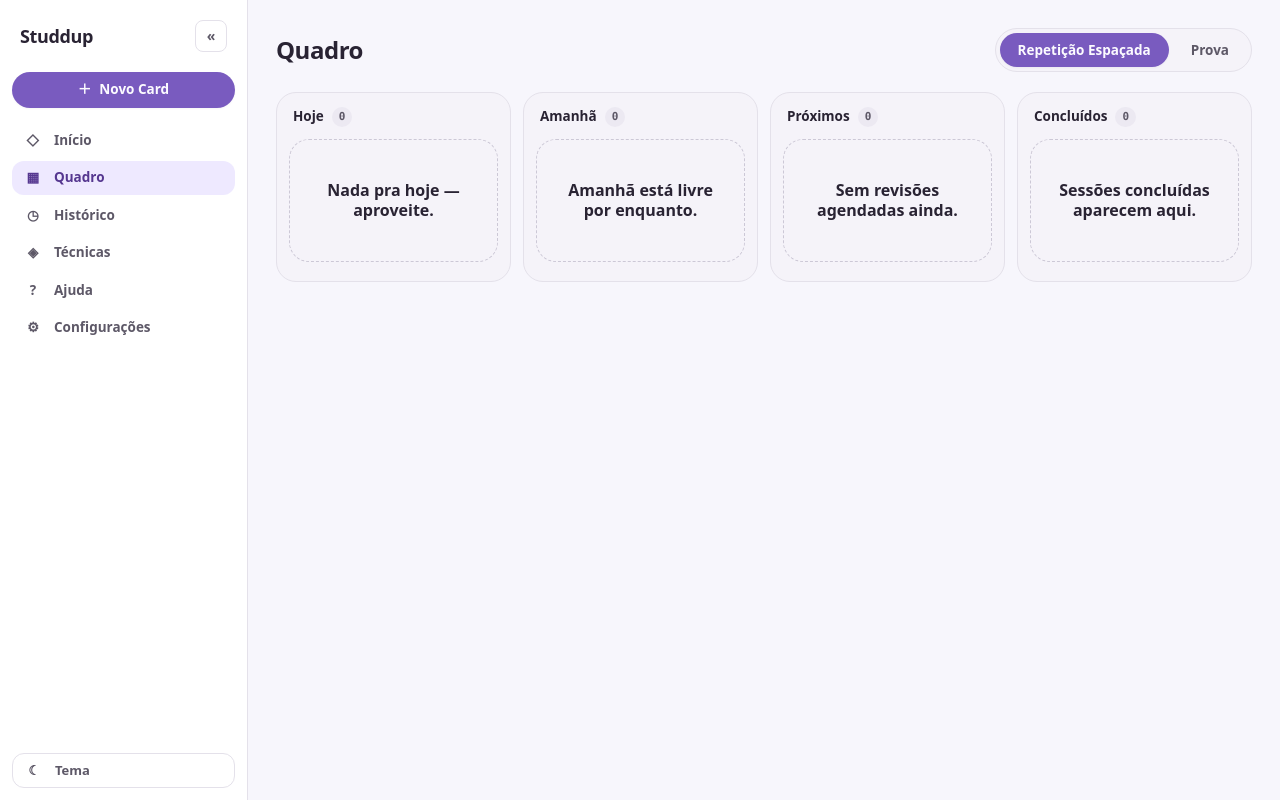
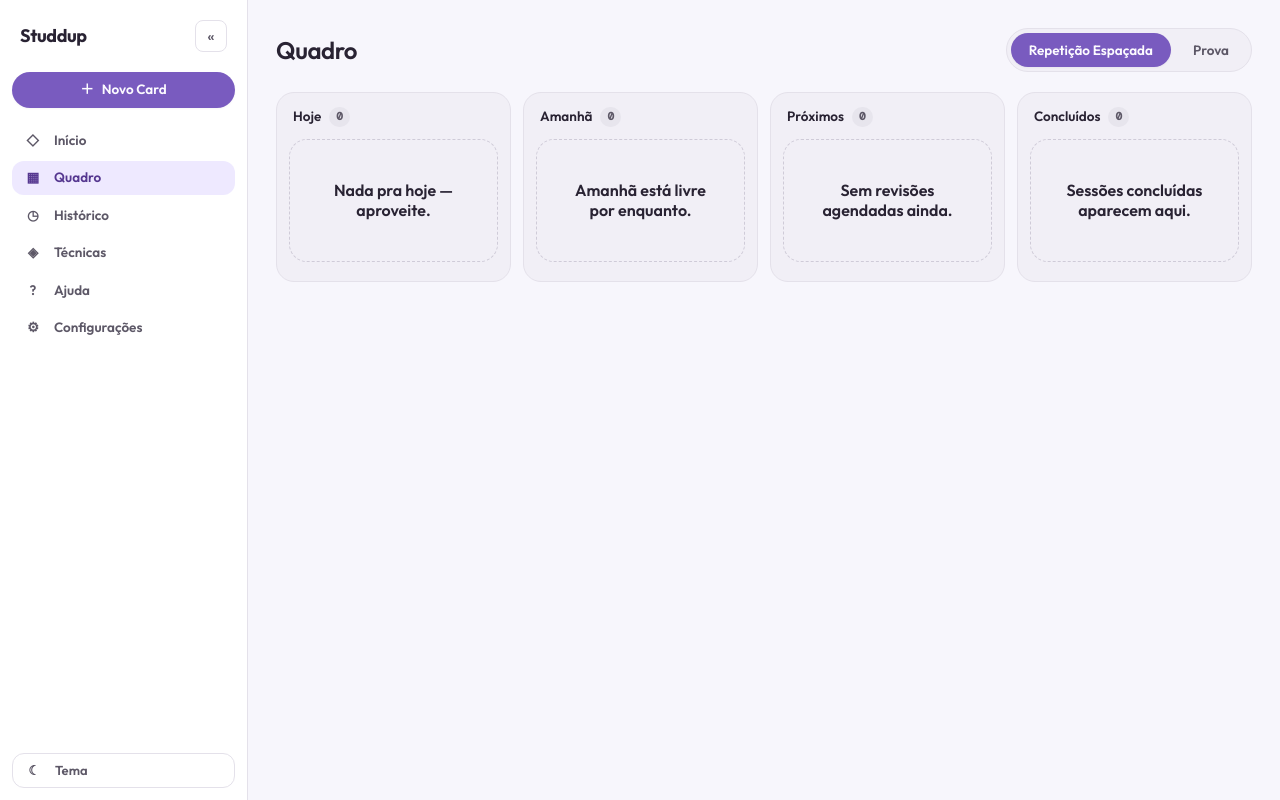
Before and after one commit to gabecmelo/Studdup, a React (Vite) app in the folder ui/: page / in a window 1280 px wide. Built offline with nearby package versions, Linux system fonts and the light colour scheme.

Commit message:
fix(ui): bundle Outfit and DM Mono fonts and align tokens exactly to the handoff

```diff
--- a/ui/package.json
+++ b/ui/package.json
@@ -13,6 +13,8 @@
     "@dnd-kit/core": "^6.1.0",
     "@dnd-kit/sortable": "^8.0.0",
     "@dnd-kit/utilities": "^3.2.2",
+    "@fontsource-variable/outfit": "^5.3.0",
+    "@fontsource/dm-mono": "^5.3.0",
     "@tanstack/react-query": "^5.51.15",
     "@tauri-apps/api": "^2.0.0",
     "react": "^18.3.1",
--- a/ui/src/main.tsx
+++ b/ui/src/main.tsx
@@ -1,5 +1,10 @@
 import React from "react";
 import ReactDOM from "react-dom/client";
+// Bundled fonts (offline app — no Google Fonts fetch): Outfit (variable, all weights) for the
+// interface + titles, DM Mono for numbers/dates/timers, matching the Claude Design handoff.
+import "@fontsource-variable/outfit";
+import "@fontsource/dm-mono/400.css";
+import "@fontsource/dm-mono/500.css";
 import App from "./App";
 
 ReactDOM.createRoot(document.getElementById("root")!).render(
--- a/ui/src/styles/tokens.css
+++ b/ui/src/styles/tokens.css
@@ -1,27 +1,27 @@
 /*
  * Studdup design tokens — the "soft & rounded" system (AD-008).
  *
- * Ported 1:1 from the Claude Design handoff (`Studdup Design System.dc.html`): light and dark are
- * authored side by side (not derived), in oklch. Theme resolution:
+ * Ported 1:1 from the Claude Design handoff (the exact inline `--var` blocks in
+ * `design/handoff/project/Studdup Card.dc.html`, light + dark): authored side by side, in oklch.
+ * Theme resolution:
  *   - `:root` (and an explicit `[data-theme="light"]`) = light;
  *   - `[data-theme="dark"]` = dark;
  *   - with no explicit choice, the OS preference wins via `prefers-color-scheme`.
  * `theme.ts` stamps `data-theme` on `<html>` to override the OS default.
  *
- * Fonts: Outfit (interface + titles), DM Mono (numbers, dates, timers, code). Referenced by
- * family with robust system fallbacks — the app is offline, so no webfont network fetch here;
- * bundling the font files is a later concern.
+ * Fonts: Outfit (interface + titles) and DM Mono (numbers, dates, timers, code) are bundled via
+ * @fontsource and imported in `main.tsx` — the app is offline, so no webfont network fetch.
  */
 
 :root,
 :root[data-theme="light"] {
-  /* 01 · Palette — light */
+  /* 01 · Palette — light (exact handoff values) */
   --bg: oklch(0.975 0.008 300);
   --surface: oklch(1 0 0);
-  --surface-2: oklch(0.968 0.008 300);
-  --surface-3: oklch(0.94 0.012 300);
+  --surface-2: oklch(0.955 0.01 300);
+  --surface-3: oklch(0.925 0.012 300);
   --border: oklch(0.915 0.012 300);
-  --border-strong: oklch(0.84 0.02 300);
+  --border-strong: oklch(0.85 0.018 300);
   --text: oklch(0.27 0.03 300);
   --text-2: oklch(0.47 0.025 300);
   --text-3: oklch(0.62 0.02 300);
@@ -41,6 +41,8 @@
   --ring-track: oklch(0.92 0.02 300);
   --shadow-1: 0 1px 2px oklch(0.4 0.05 300 / 0.05);
   --shadow-2: 0 6px 18px -6px oklch(0.4 0.06 300 / 0.16);
+  --shadow-accent: 0 6px 18px -8px oklch(0.55 0.15 295 / 0.85);
+  --shadow-janela: 0 30px 70px -30px oklch(0.35 0.05 300 / 0.45);
 
   color-scheme: light;
 }
@@ -49,9 +51,9 @@
 :root[data-theme="dark"] {
   --bg: oklch(0.185 0.014 295);
   --surface: oklch(0.235 0.016 295);
-  --surface-2: oklch(0.275 0.018 295);
-  --surface-3: oklch(0.32 0.02 295);
-  --border: oklch(0.325 0.018 295);
+  --surface-2: oklch(0.215 0.015 295);
+  --surface-3: oklch(0.29 0.018 295);
+  --border: oklch(0.315 0.018 295);
   --border-strong: oklch(0.42 0.025 295);
   --text: oklch(0.95 0.008 300);
   --text-2: oklch(0.76 0.015 300);
@@ -72,6 +74,8 @@
   --ring-track: oklch(0.3 0.02 295);
   --shadow-1: 0 1px 2px oklch(0.1 0.02 295 / 0.4);
   --shadow-2: 0 6px 18px -6px oklch(0.08 0.02 295 / 0.55);
+  --shadow-accent: 0 6px 18px -8px oklch(0.72 0.13 295 / 0.4);
+  --shadow-janela: 0 30px 70px -30px oklch(0.12 0.03 295 / 0.7);
 
   color-scheme: dark;
 }
@@ -80,9 +84,9 @@
   :root:not([data-theme="light"]) {
     --bg: oklch(0.185 0.014 295);
     --surface: oklch(0.235 0.016 295);
-    --surface-2: oklch(0.275 0.018 295);
-    --surface-3: oklch(0.32 0.02 295);
-    --border: oklch(0.325 0.018 295);
+    --surface-2: oklch(0.215 0.015 295);
+    --surface-3: oklch(0.29 0.018 295);
+    --border: oklch(0.315 0.018 295);
     --border-strong: oklch(0.42 0.025 295);
     --text: oklch(0.95 0.008 300);
     --text-2: oklch(0.76 0.015 300);
@@ -103,14 +107,16 @@
     --ring-track: oklch(0.3 0.02 295);
     --shadow-1: 0 1px 2px oklch(0.1 0.02 295 / 0.4);
     --shadow-2: 0 6px 18px -6px oklch(0.08 0.02 295 / 0.55);
+    --shadow-accent: 0 6px 18px -8px oklch(0.72 0.13 295 / 0.4);
+    --shadow-janela: 0 30px 70px -30px oklch(0.12 0.03 295 / 0.7);
 
     color-scheme: dark;
   }
 }
 
 :root {
-  /* 02 · Typography */
-  --font-sans: "Outfit", system-ui, -apple-system, "Segoe UI", sans-serif;
+  /* 02 · Typography — Outfit (variable) for UI/titles, DM Mono for numbers/dates/timers. */
+  --font-sans: "Outfit Variable", "Outfit", system-ui, -apple-system, "Segoe UI", sans-serif;
   --font-mono: "DM Mono", ui-monospace, "Cascadia Code", "Consolas", monospace;
 
   /* Spacing — base 4 (handoff scale). */
@@ -123,11 +129,11 @@
   --space-12: 48px;
   --space-16: 64px;
 
-  /* Radii — soft & rounded. */
+  /* Radii — soft & rounded (handoff). */
   --radius-sm: 8px;
   --radius-md: 12px;
   --radius-lg: 16px;
-  --radius-xl: 20px;
+  --radius-xl: 18px;
   --radius-2xl: 24px;
   --radius-pill: 999px;
 
@@ -136,7 +142,7 @@
   --transition: 180ms ease;
 }
 
-/* Base layer — makes the tokens visible and gives a consistent cozy ground. */
+/* Base layer. */
 *,
 *::before,
 *::after {
```
Also changed, not shown: 1 other file (tests, documents, lock files or other folders).
